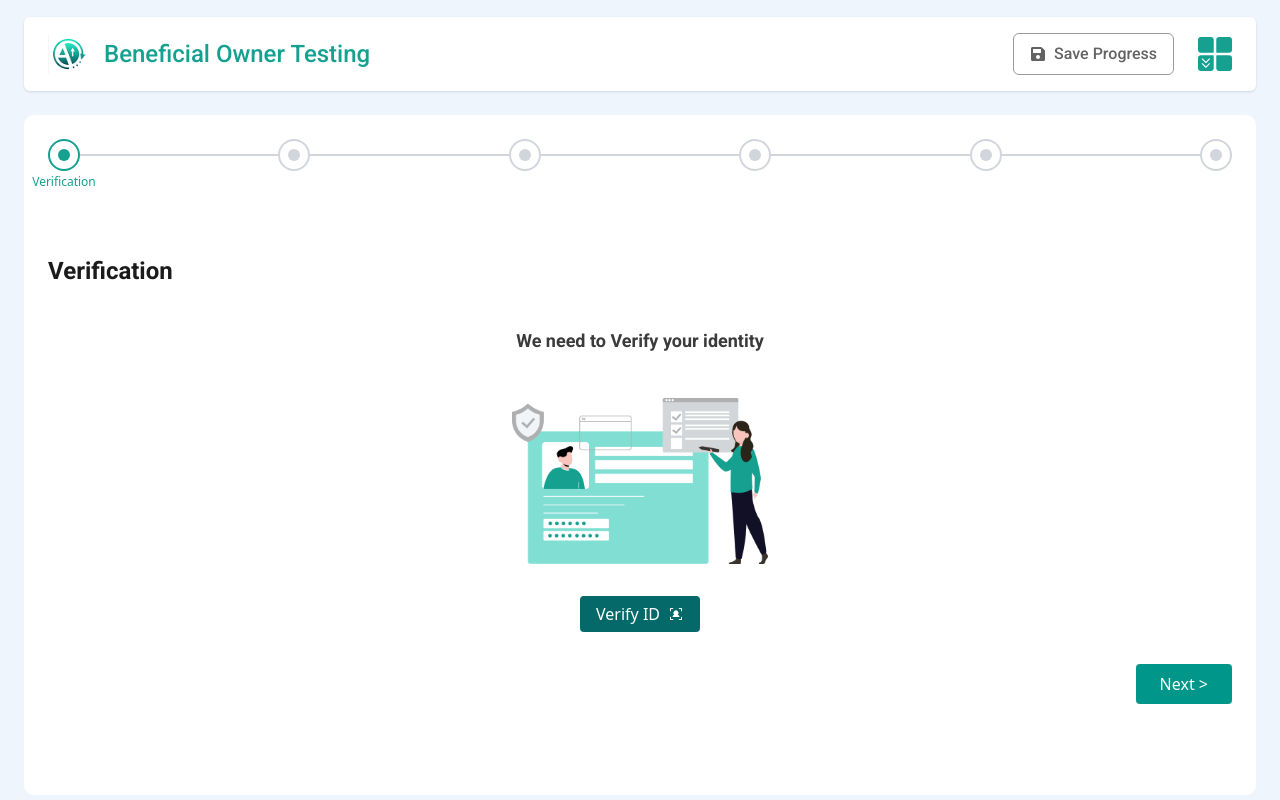
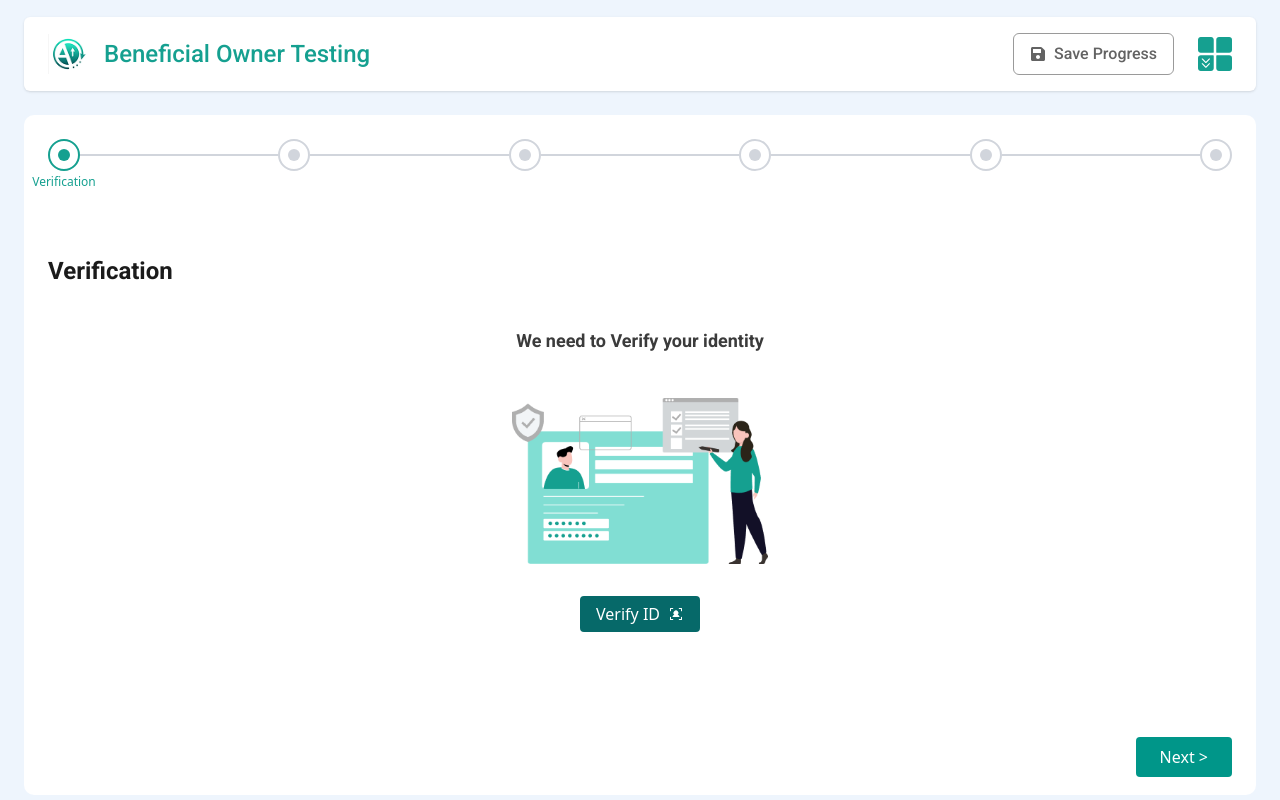
Before and after one commit to hamza-nafasat/apply-super-quick-frontend, a React (Vite) app: page /user-application-forms/application-verification in a window 1280 px wide. Built offline with nearby package versions, Linux system fonts and the light colour scheme.

Commit message:
fix the height

```diff
--- a/src/components/Stepper/Stepper.jsx
+++ b/src/components/Stepper/Stepper.jsx
@@ -129,7 +129,7 @@ const Stepper = ({
           );
         })}
       </div>
-      {Children}
+      <div className="h-[calc(100vh-350px)]">{Children}</div>
 
       {/* Navigation Buttons */}
       <div className="mt-8 flex justify-end gap-5">
--- a/src/components/applicationVerification/Verification.jsx
+++ b/src/components/applicationVerification/Verification.jsx
@@ -42,7 +42,7 @@ function Verification() {
   };
 
   return (
-    <div className="mt-14 text-center">
+    <div className="mt-14 h-full overflow-auto text-center">
       <h1 className="roboto-font text-textPrimary text-start text-2xl font-semibold">Verification</h1>
       <p className="roboto-font text-textSecondary mt-10 text-[18px] font-semibold">We need to Verify your identity</p>
       <div className="mt-11 flex justify-center">
```
